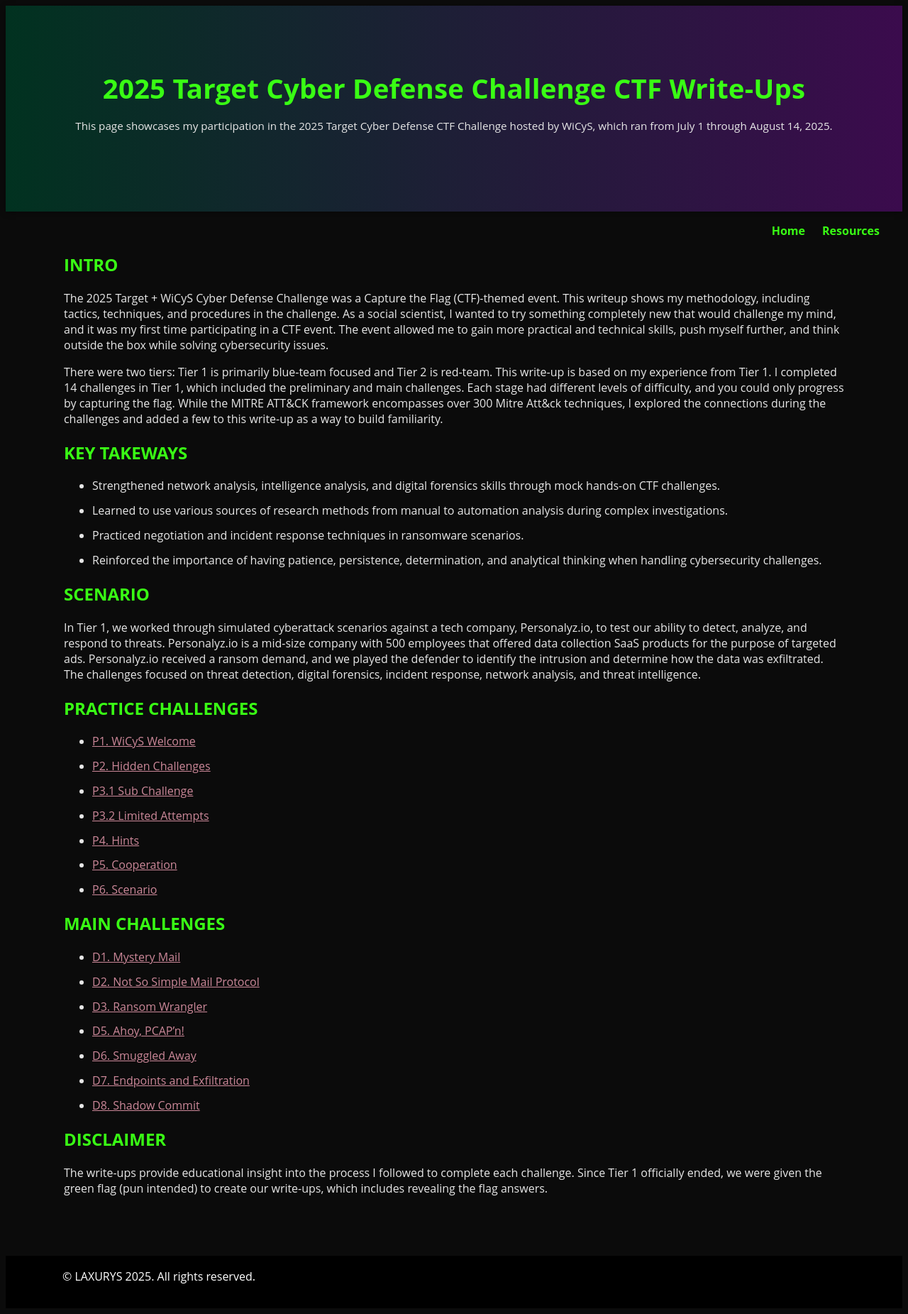
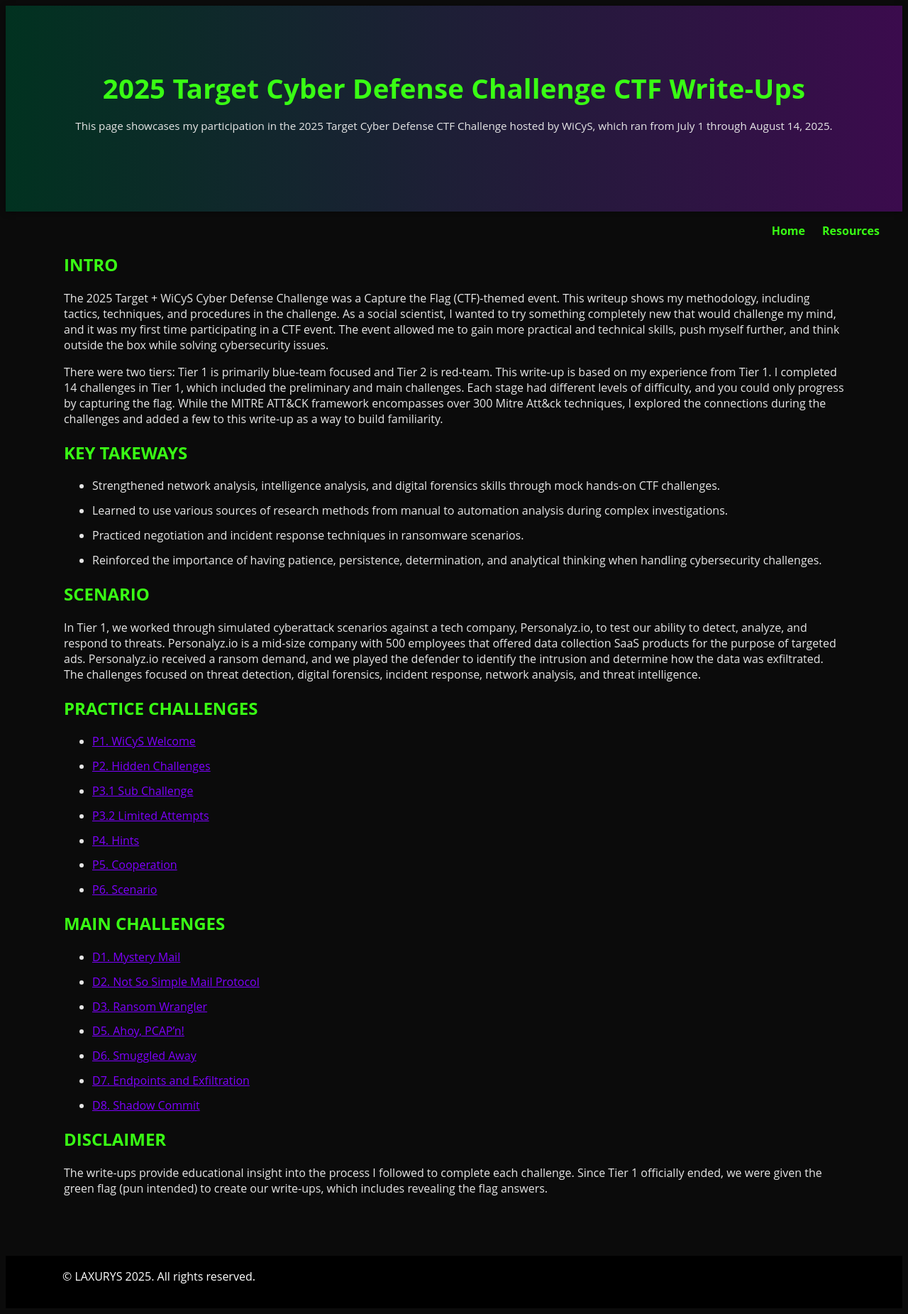
Before and after one commit to glsanclem/2025_wicys_target_ctf, a Jekyll site: the page built from index.md, in a window 1280 px wide. Shown: the whole page at 71% size. Built offline with Jekyll 4.4.1, drawn with Linux system fonts in a browser that asks for light colours.

Commit message:
Update style.css

```diff
--- a/assets/css/style.css
+++ b/assets/css/style.css
@@ -48,7 +48,7 @@ body {
 
 /* ------------------- Links ------------------------------- */
 a {
- color: #CC8899; /* purple links */
+ color: #7F00FF; /* Violet links */
 }
 
 /* ------------------- Footer Styling ---------------------- */
```
